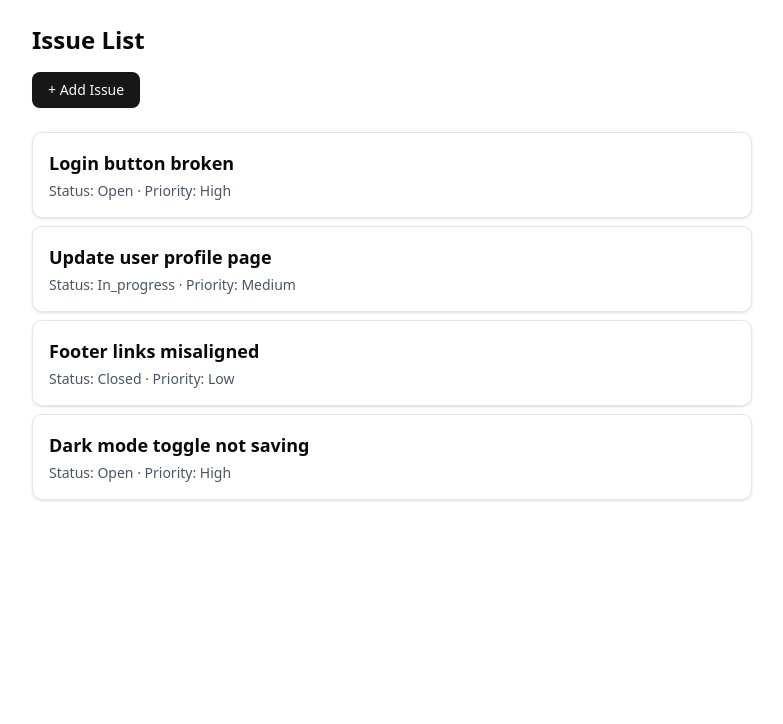
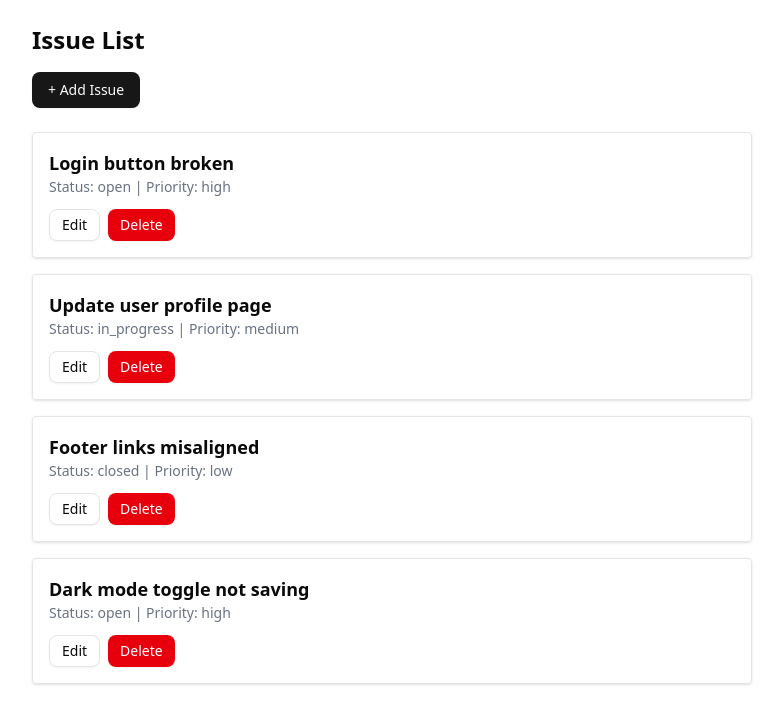
Before and after one commit to mini-issue-tracker-project/issue-tracker-frontend, a Next.js app: page / in a window 1280 px wide. Shown: the top 724 px of the page, without its empty margins (248-1031 px from the left). Built offline with nearby package versions, Linux system fonts and the light colour scheme.

Commit message:
Add edit and delete buttons

```diff
--- a/components/ui/IssueList.tsx
+++ b/components/ui/IssueList.tsx
@@ -1,18 +1,90 @@
 "use client"
 
-import { dummyIssues } from "@/lib/data"
+import { useState } from "react"
+import { Button } from "@/components/ui/button"
 import { Issue } from "@/lib/types"
+import { dummyIssues as initialIssues } from "@/lib/data"
 
 export function IssueList() {
+  const [issues, setIssues] = useState<Issue[]>(initialIssues)
+  const [editingId, setEditingId] = useState<number | null>(null)
+  const [form, setForm] = useState<{
+    title: string;
+    priority: "low" | "medium" | "high";
+    status: "open" | "in_progress" | "closed";
+  }>({
+    title: "",
+    priority: "low",
+    status: "open",
+  })
+
+  const handleEdit = (issue: Issue) => {
+    setEditingId(issue.id)
+    setForm({
+      title: issue.title,
+      priority: issue.priority,
+      status: issue.status,
+    })
+  }
+
+  const handleUpdate = () => {
+    setIssues(prev => prev.map(issue => issue.id === editingId ? { ...issue, ...form } : issue))
+    setEditingId(null)
+  }
+
+  const handleDelete = (id: number) => {
+    const confirmed = confirm("Are you sure you want to delete this issue?")
+    if (confirmed) {
+      setIssues(prev => prev.filter(issue => issue.id !== id))
+    }
+  }
+
   return (
-    <div className="space-y-2">
-      {dummyIssues.map((issue: Issue) => (
-        <div key={issue.id} className="border p-4 rounded-lg shadow-sm">
-          <h3 className="font-semibold text-lg">{issue.title}</h3>
-          <div className="text-sm text-gray-600 mt-1">
-            Status: <span className="capitalize">{issue.status}</span> ·
-            Priority: <span className="capitalize">{issue.priority}</span>
-          </div>
+    <div className="space-y-4">
+      {issues.map((issue) => (
+        <div key={issue.id} className="border p-4 rounded shadow">
+          {editingId === issue.id ? (
+            <div className="space-y-2">
+              <input
+                value={form.title}
+                onChange={(e) => setForm({ ...form, title: e.target.value })}
+                className="w-full border px-3 py-1 rounded"
+              />
+              <select
+                value={form.priority}
+                onChange={(e) => setForm({ ...form, priority: e.target.value as "low" | "medium" | "high" })}
+                className="w-full border px-3 py-1 rounded"
+              >
+                <option value="low">Low</option>
+                <option value="medium">Medium</option>
+                <option value="high">High</option>
+              </select>
+              <select
+                value={form.status}
+                onChange={(e) => setForm({ ...form, status: e.target.value as "open" | "in_progress" | "closed" })}
+                className="w-full border px-3 py-1 rounded"
+              >
+                <option value="open">Open</option>
+                <option value="in_progress">In Progress</option>
+                <option value="closed">Closed</option>
+              </select>
+              <div className="flex gap-2">
+                <Button size="sm" onClick={handleUpdate}>Save</Button>
+                <Button size="sm" variant="ghost" onClick={() => setEditingId(null)}>Cancel</Button>
+              </div>
+            </div>
+          ) : (
+            <>
+              <h3 className="font-semibold text-lg">{issue.title}</h3>
+              <p className="text-sm text-gray-500">
+                Status: {issue.status} | Priority: {issue.priority}
+              </p>
+              <div className="mt-3 flex gap-2">
+                <Button size="sm" variant="outline" onClick={() => handleEdit(issue)}>Edit</Button>
+                <Button size="sm" variant="destructive" onClick={() => handleDelete(issue.id)}>Delete</Button>
+              </div>
+            </>
+          )}
         </div>
       ))}
     </div>
```
